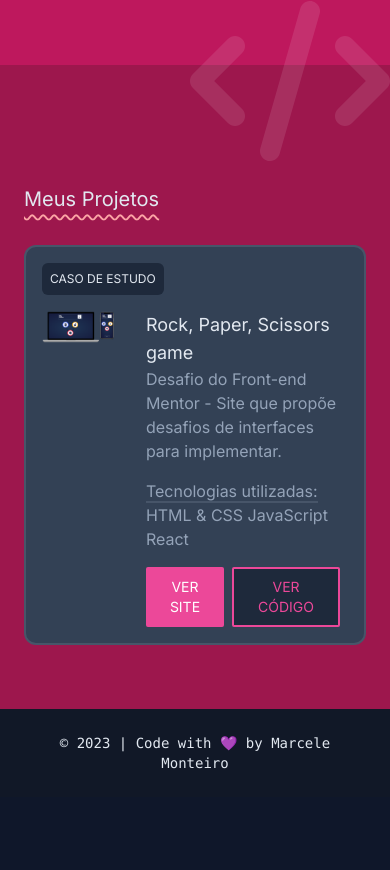
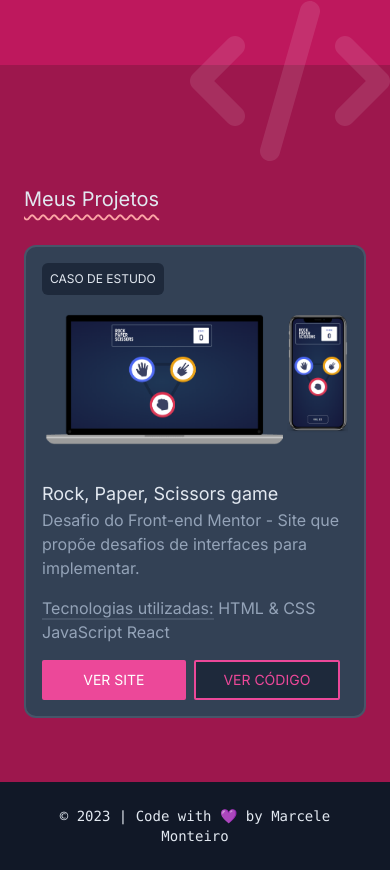
Before and after one commit to marcelemonteiro/marcelemonteiroportfolio, a Next.js app: page /pt in a window 390 px wide. Shown: the part 1302-2172 px from the top of the page. Before the commit the page ends 2099 px from the top, so only its background shows below. Built offline with nearby package versions, Linux system fonts and the light colour scheme.

Commit message:
Responsive project card

```diff
--- a/components/ProjectCard.tsx
+++ b/components/ProjectCard.tsx
@@ -28,7 +28,7 @@
         </span>
       )}
 
-      <div className="flex">
+      <div className="grid grid-cols-1 md:grid-cols-2">
         <div className="p-4">
           <Image src={imageSrc} alt={title} width={600} height={600} />
         </div>
```
